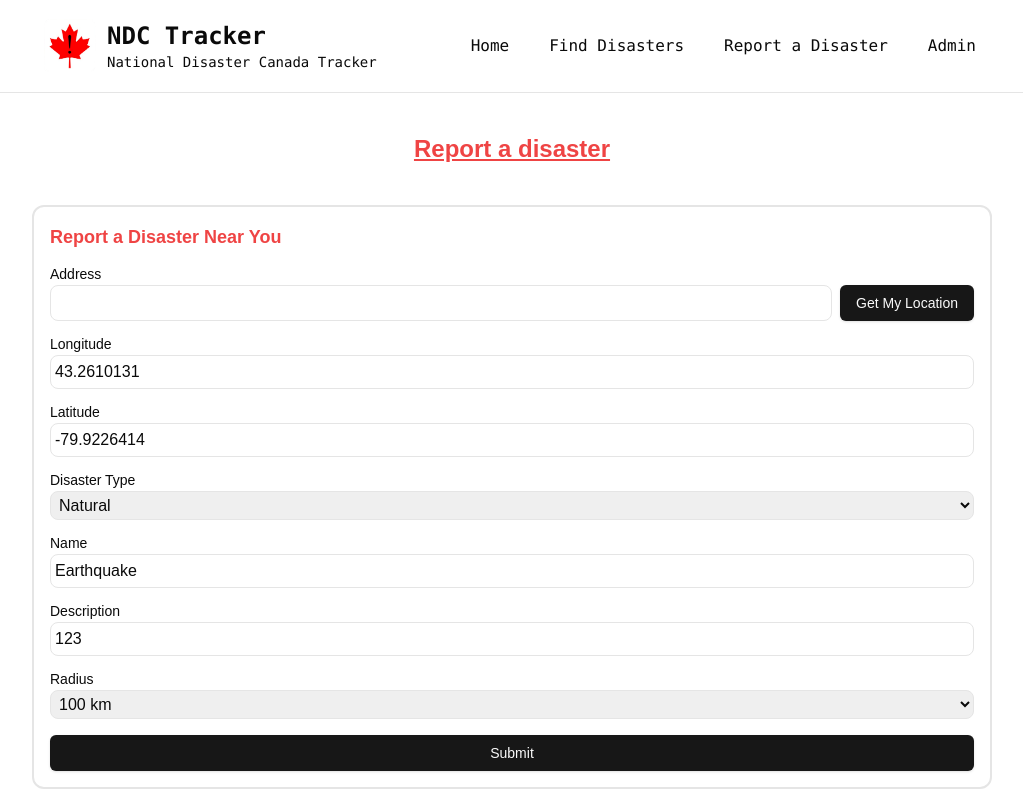
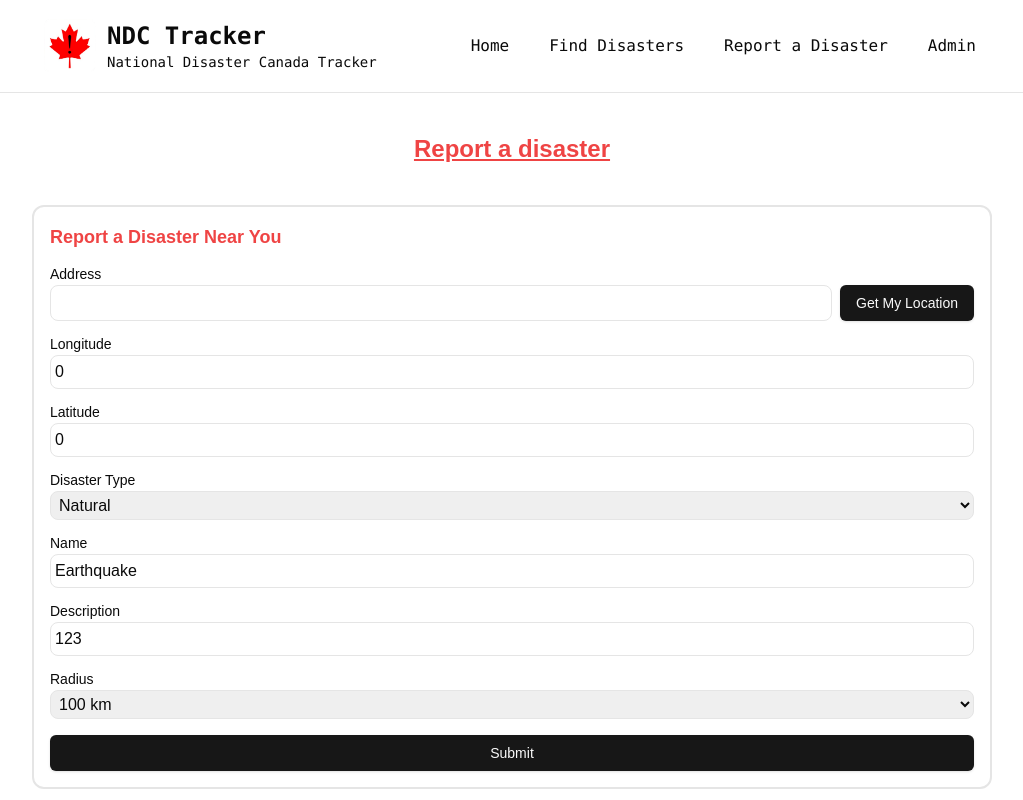
Before and after one commit to JeremyTubongbanua/OEC_2025, a Next.js app in the folder frontend/: page /report in a window 1280 px wide. Shown: the whole page, without its empty margins (128-1151 px from the left). Built offline with nearby package versions, Linux system fonts and the light colour scheme; no server answers.

Commit message:
rpeort disaster

```diff
--- a/frontend/src/components/forms/ReportDisaster.tsx
+++ b/frontend/src/components/forms/ReportDisaster.tsx
@@ -6,9 +6,6 @@ import { z } from 'zod';
 
 import { Button } from '@/components/ui/button';
 import { Label } from '../ui/label';
-import fetchLngLat from '@/actions/fetchLngLat';
-
-import { LeafletMap } from '@/components/common/Map';
 
 const reportDisasterSchema = z.object({
    address: z.string(),
@@ -16,8 +13,8 @@ const reportDisasterSchema = z.object({
    disasterType: z.string(),
    name: z.string(),
    description: z.string(),
-   longitude: z.string(),
-   latitude: z.string(),
+   longitude: z.number(),
+   latitude: z.number(),
 });
 
 export default function ReportDisaster() {
@@ -25,6 +22,7 @@ export default function ReportDisaster() {
       register,
       handleSubmit,
       formState: { errors },
+      setValue,
    } = useForm({
       resolver: zodResolver(reportDisasterSchema),
       defaultValues: {
@@ -33,8 +31,8 @@ export default function ReportDisaster() {
          disasterType: 'natural',
          name: 'Earthquake',
          description: '123',
-         longitude: 43.2610131,
-         latitude: -79.9226414,
+         longitude: 0,
+         latitude: 0,
       },
    });
 
@@ -44,8 +42,8 @@ export default function ReportDisaster() {
       address: string;
       radius: string;
       disasterType: string;
-      longitude: string;
-      latitude: string;
+      longitude: number;
+      latitude: number;
    }) {
       const disasterType = data.disasterType;
       const name = data.name;
@@ -56,7 +54,7 @@ export default function ReportDisaster() {
       const latitude = data.latitude;
 
       let get_subhubs_url = `http://40.233.92.183:3000/get_subhubs?radius_km=${radius}&longitude=${longitude}&latitude=${latitude}`;
-      console.log('get_subhubs_url:', get_subhubs_url);
+
       fetch(get_subhubs_url)
          .then((response) => response.json())
          .then((data) => {
@@ -98,57 +96,6 @@ export default function ReportDisaster() {
          .catch((error) => {
             console.error('Error fetching subhubs:', error);
          });
-
-      // const formattedAddress = address.replace(/\s+/g, '+');
-      // fetchLngLat(formattedAddress).then((data) => {
-      //    console.log(data)
-      //     try {
-      //       lat = Number(data[0].lat);
-      //       lng = Number(data[0].lon);
-      //       if (lat === 0 && lng === 0) {
-      //          throw new Error('Error fetching latitude and longitude');
-      //       }
-      //       console.log(lat, lng);
-
-      //       // now look at each sub hub and make /disasters calls to each
-      //     } catch (error) {
-      //       // console.error(error.message);
-      //       alert("Error fetching longitude and latitude from Address.. Are you sure the address is entered correctly?");
-      //       return;
-      //     }
-      // });
-
-      // type DisasterData = {
-      //    id: string;
-      //    ip: string;
-      //    latitude: number;
-      //    longitude: number;
-      //    name: string;
-      //    port: string;
-      //    radius_km: string;
-      //    disasterType: string;
-      // };
-
-      // let disasterData: DisasterData[] = [];
-      // fetch('http://40.233.92.183:3000/add_new_disaster', {
-      //    method: 'POST',
-      //    headers: {
-      //    'Content-Type': 'application/json',
-      //    },
-      //    body: JSON.stringify({
-      //       radius_km: radius,
-      //       longitude: lng,
-      //       latitude: lat,
-      //       disasterType: disasterType,
-      //       name: name,
-      //       description: description,
-      //    }),
-      // }).then((response) => {
-      //    response.json().then((data) => {
-      //    disasterData = data;
-      //    console.log('disasterData', disasterData);
-      //    });
-      // });
    }
 
    return (
@@ -172,6 +119,7 @@ export default function ReportDisaster() {
                   <Button
                      type="button"
                      onClick={() => {
+                        console.log('click');
                         if (navigator.geolocation) {
                            navigator.geolocation.getCurrentPosition(
                               (position) => {
@@ -179,6 +127,11 @@ export default function ReportDisaster() {
                                     'Latitude:',
                                     position.coords.latitude,
                                     'Longitude:',
+                                    position.coords.longitude
+                                 );
+                                 setValue('latitude', position.coords.latitude);
+                                 setValue(
+                                    'longitude',
                                     position.coords.longitude
                                  );
                               },
```
